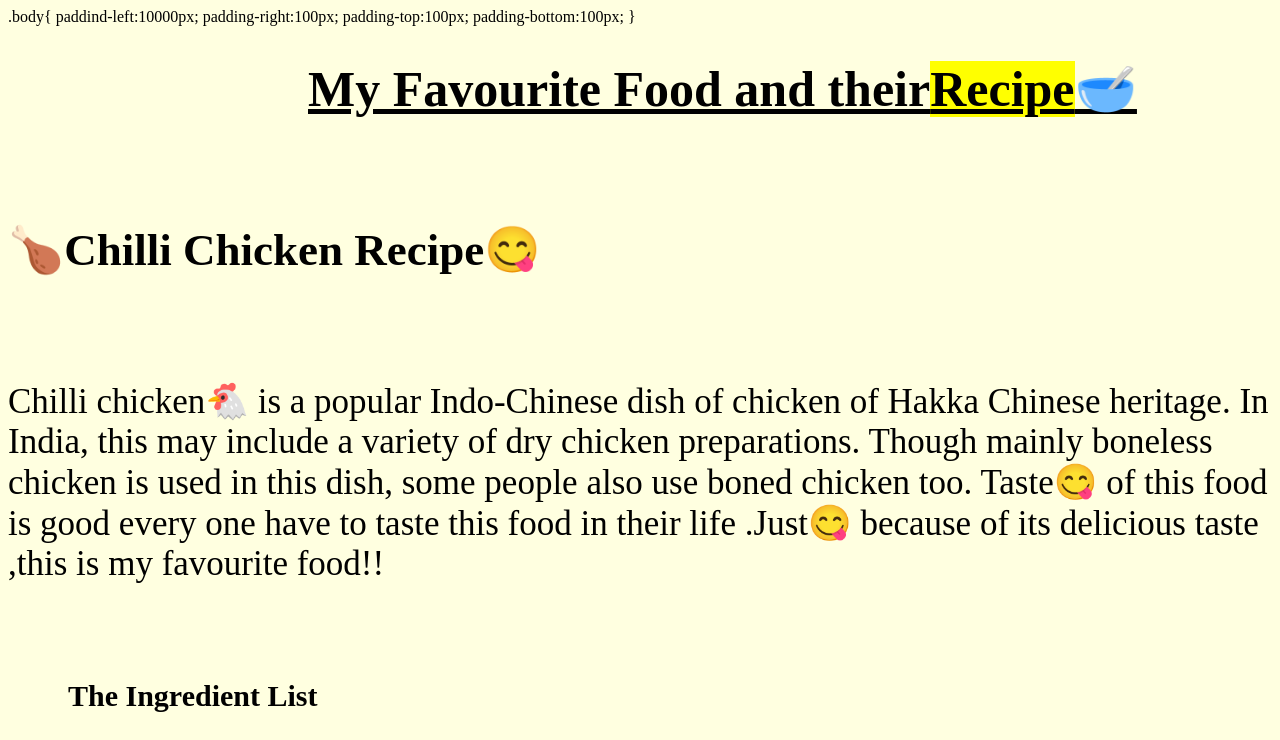
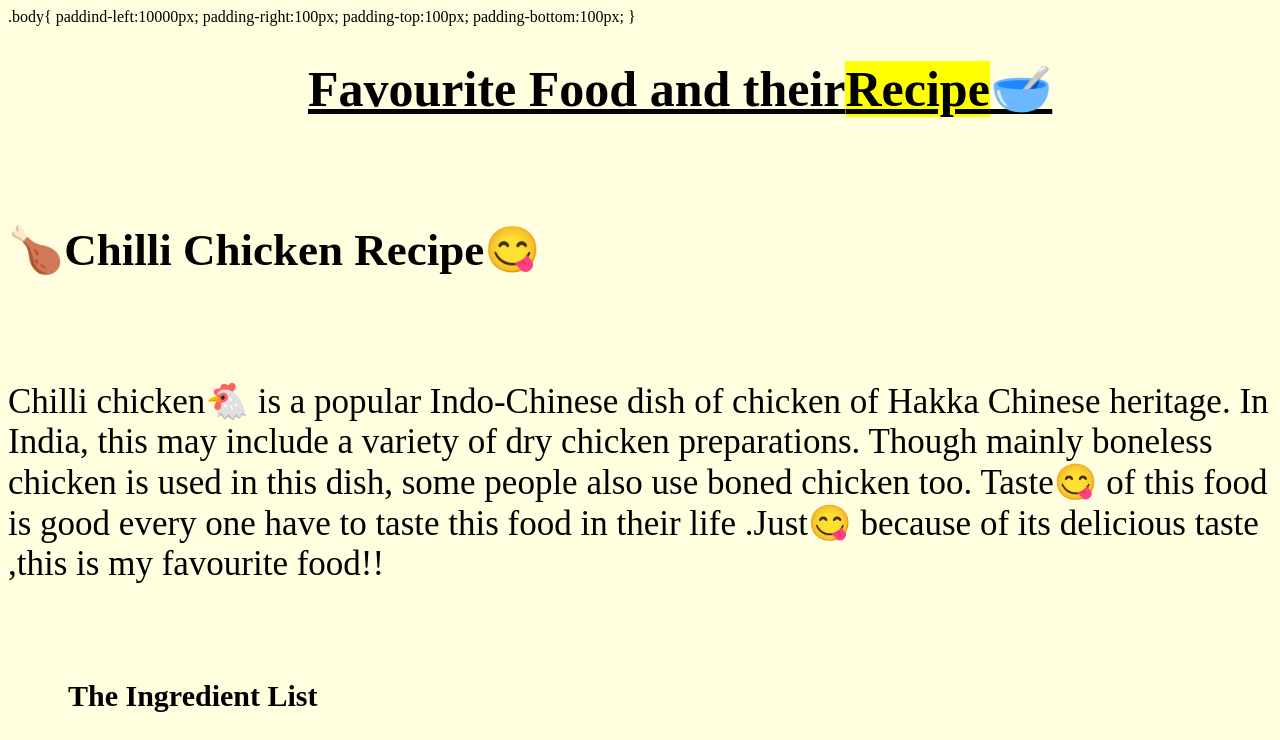
Before and after one commit to Durgesh-315/jenkins2, a plain HTML site: page index.html in a window 1280 px wide. Shown: the top 740 px of the page. Drawn offline with Linux system fonts and the light colour scheme.

Commit message:
Update index.html

```diff
--- a/index.html
+++ b/index.html
@@ -13,7 +13,7 @@
 
      </head>
 	        <body  class="body" style=background-color:lightyellow >
-			<u><h1 style=font-size:50px;padding-left:300px >My Favourite Food and their<mark>Recipe</mark>🥣 </h1></u>
+			<u><h1 style=font-size:50px;padding-left:300px > Favourite Food and their<mark>Recipe</mark>🥣 </h1></u>
 
 			<h3 style=font-size:45px;padding-top:60px>🍗Chilli Chicken Recipe😋</h3>
 			<p style=font-size:35px;padding-top:60px;>Chilli chicken🐔 is a popular Indo-Chinese dish of chicken of Hakka Chinese heritage. In India, this may include a variety of dry chicken preparations. Though mainly boneless chicken is used in this dish, some people also use boned chicken too.
```
